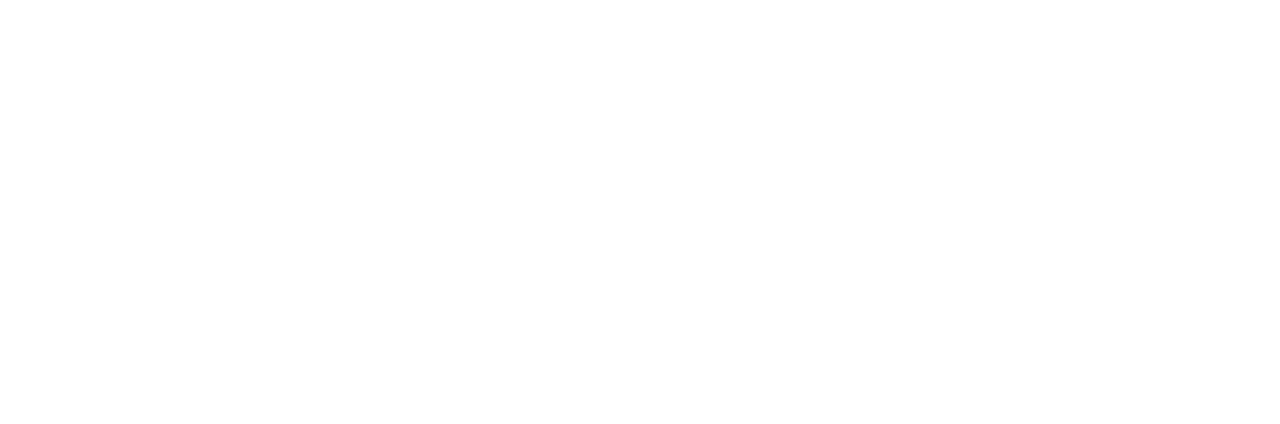
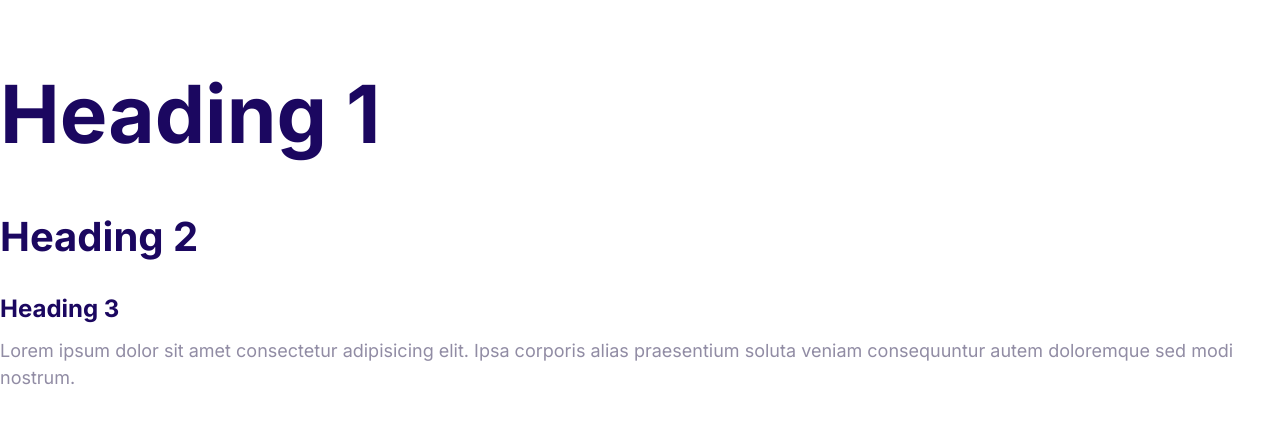
Before and after one commit to qamruzzamankhan771/moshify-app, a plain HTML site: page index.html in a window 1280 px wide. Drawn offline with Linux system fonts and the light colour scheme.

Commit message:
Define the styles for fonts.

```diff
--- a/css/styles.css
+++ b/css/styles.css
@@ -5,3 +5,48 @@
   --color-headings: #1b0760;
   --color-body: #918ca4;
 }
+html {
+  font-size: 62.5%;
+}
+body {
+  font-family: "Inter", Arial, Helvetica, sans-serif;
+  font-size: 2.4rem;
+  line-height: 1.5;
+  color: var(--color-body);
+}
+
+h1,
+h2,
+h3 {
+  color: var(--color-headings);
+  margin-bottom: 1rem;
+}
+
+h1 {
+  font-size: 7rem;
+}
+h2 {
+  font-size: 4rem;
+}
+h3 {
+  font-size: 3rem;
+}
+
+p {
+  margin-top: 0;
+}
+
+@media screen and (min-width: 1024px) {
+  body {
+    font-size: 1.8rem;
+  }
+  h1 {
+    font-size: 8rem;
+  }
+  h2 {
+    font-size: 4rem;
+  }
+  h3 {
+    font-size: 2.4rem;
+  }
+}
--- a/index.html
+++ b/index.html
@@ -1,13 +1,27 @@
 <!DOCTYPE html>
 <html lang="en">
-<head>
-    <meta charset="UTF-8">
-    <meta name="viewport" content="width=device-width, initial-scale=1.0">
+  <head>
+    <meta charset="UTF-8" />
+    <meta name="viewport" content="width=device-width, initial-scale=1.0" />
     <title>Moshify</title>
-    <link rel="stylesheet" href="css/normalize.css">
-    <link rel="stylesheet" href="css/styles.css">
-</head>
-<body>
+    <link rel="stylesheet" href="css/normalize.css" />
+    <link rel="stylesheet" href="css/styles.css" />
 
-</body>
+    <link rel="preconnect" href="https://fonts.googleapis.com" />
+    <link rel="preconnect" href="https://fonts.gstatic.com" crossorigin />
+    <link
+      href="https://fonts.googleapis.com/css2?family=Inter:wght@400;700&display=swap"
+      rel="stylesheet"
+    />
+  </head>
+  <body>
+    <h1>Heading 1</h1>
+    <h2>Heading 2</h2>
+    <h3>Heading 3</h3>
+    <p>
+      Lorem ipsum dolor sit amet consectetur adipisicing elit. Ipsa corporis
+      alias praesentium soluta veniam consequuntur autem doloremque sed modi
+      nostrum.
+    </p>
+  </body>
 </html>
```
